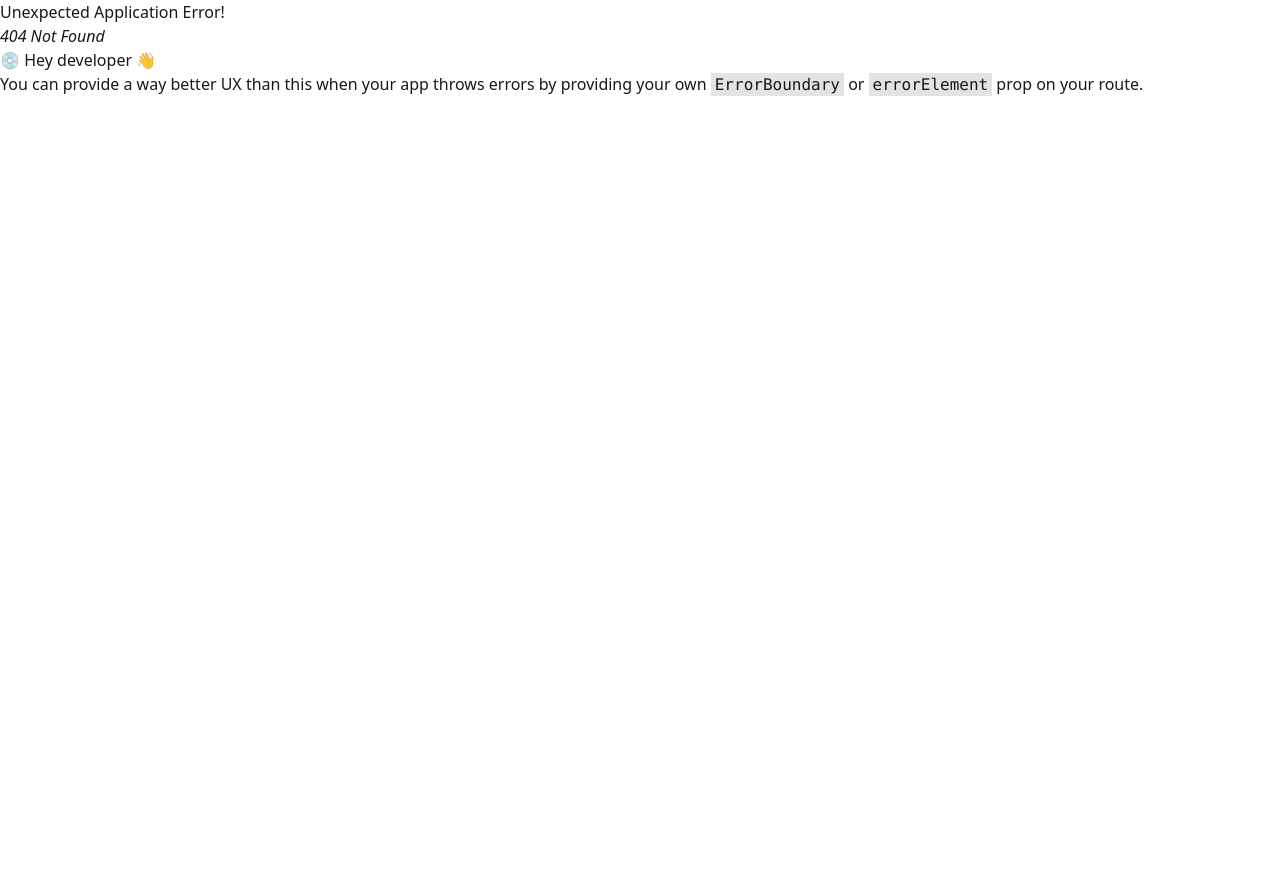
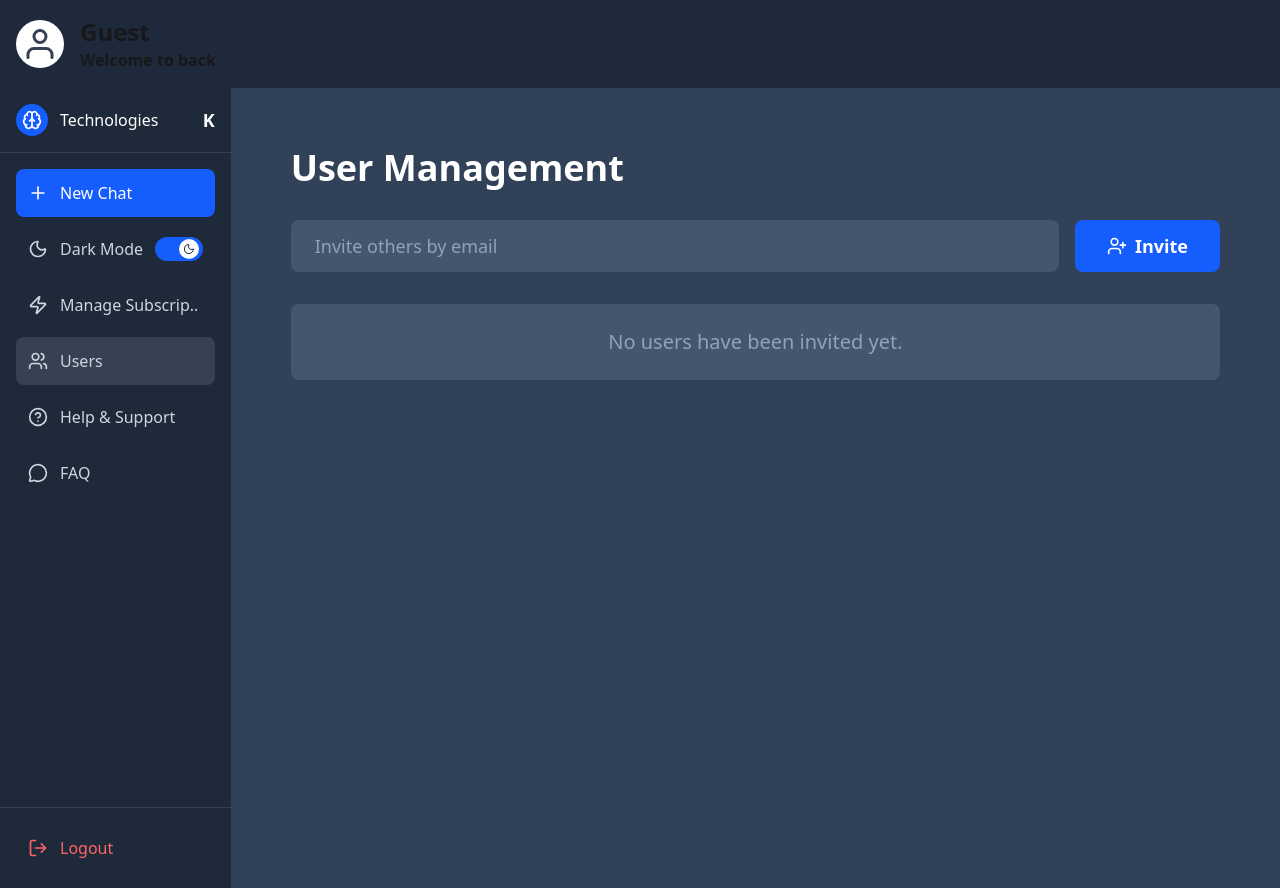
Before and after one commit to bharatroy4D/jvai-task, a React (Vite) app: page /dashboard/users in a window 1280 px wide. Before the commit this address had no page. Before the commit the page ends 800 px from the top, so only its background shows below. Built offline with nearby package versions, Linux system fonts and the light colour scheme.

Commit message:
dashboard of users page design complite

```diff
--- /dev/null
+++ b/src/Pages/Dashboaard/Users/User.jsx
@@ -0,0 +1,46 @@
+import React, { useState } from 'react';
+import { UserPlus } from 'lucide-react';
+
+const Users = () => {
+    const [email, setEmail] = useState('');
+
+    const handleInvite = () => {
+        if (email) {
+            console.log('Inviting:', email);
+            setEmail('');
+        }
+    };
+
+    return (
+        <div className="min-h-screen w-full bg-[#314158] p-15">
+            <div className="max-w-6xl mx-auto">
+                {/* Header */}
+                <h1 className="text-white text-4xl font-bold mb-8">User Management</h1>
+
+                {/* Invite Section */}
+                <div className="flex gap-4 mb-8">
+                    <input
+                        type="email"
+                        placeholder="Invite others by email"
+                        value={email}
+                        onChange={(e) => setEmail(e.target.value)}
+                        className="flex-1 bg-slate-600 text-white placeholder-slate-400 px-6 py-3 rounded-lg border-none outline-none focus:ring-2 focus:ring-blue-500 text-lg"
+                    />
+                    <button
+                        onClick={handleInvite}
+                        className="bg-blue-600 hover:bg-blue-700 text-white px-8 py-3 rounded-lg font-semibold text-lg flex items-center gap-2 transition-colors"
+                    >
+                        <UserPlus size={20} />
+                        Invite
+                    </button>
+                </div>
+
+                {/* Empty State */}
+                <div className="bg-[#45556C] rounded-lg p-6 text-center">
+                    <p className="text-slate-400 text-xl">No users have been invited yet.</p>
+                </div>
+            </div>
+        </div>
+    );
+}
+export default Users;
```
Also changed, not shown: src/routes/Routes.jsx (+9 -4 lines).
